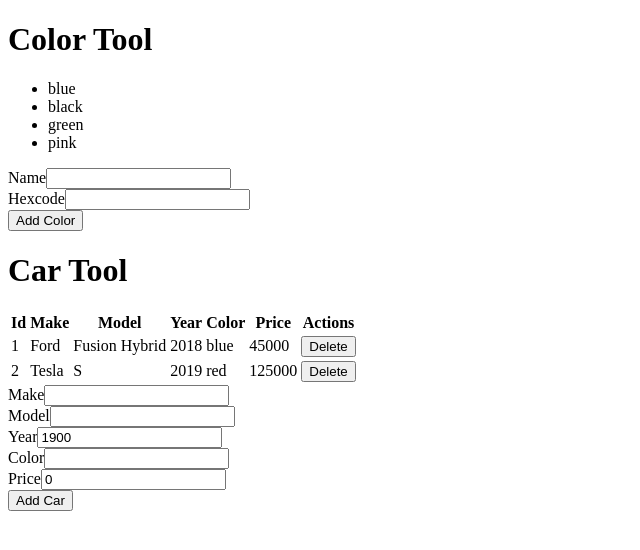
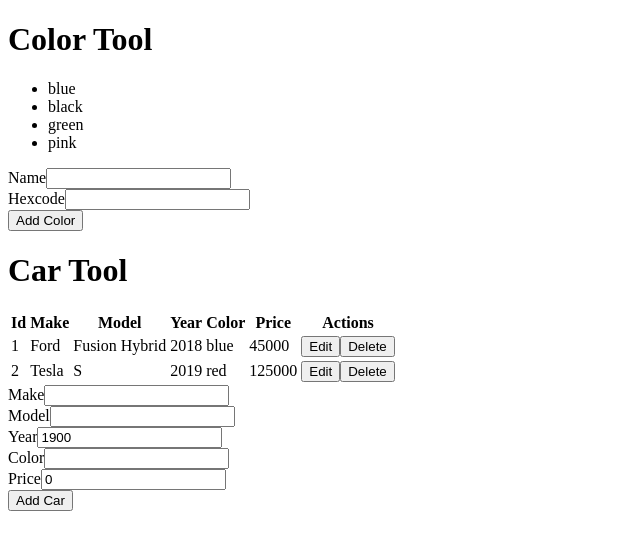
Before and after one commit to t4d-classes/react-typescript_06292020, a React (Create React App) app in the folder demo-app/: page / in a window 1280 px wide. Shown: the top 550 px of the page, without its empty margins (0-640 px from the left). Built offline with nearby package versions, Linux system fonts and the light colour scheme.

Commit message:
add perf demo

```diff
--- /dev/null
+++ b/demo-app/src/components/CarEditRow.tsx
@@ -0,0 +1,50 @@
+import React, { FC } from 'react';
+
+import { Car } from '../models/Car';
+import { useForm } from '../hooks/useForm';
+
+
+export interface CarEditRowProps {
+  car: Car;
+  onSaveCar: (car: Car) => void;
+  onCancelCar: () => void;
+}
+
+export const CarEditRow: FC<CarEditRowProps> = ({
+  car,
+  onSaveCar,
+  onCancelCar: cancelCar
+}) => {
+
+  const [ carForm, change ] = useForm({
+    make: car.make, model: car.model, year: car.year, color: car.color, price: car.price,
+  });
+
+  const saveCar = () => {
+    onSaveCar({
+      ...carForm,
+      id: car.id,
+    });
+  };
+
+  return (
+    <tr>
+      <td>{car.id}</td>
+      <td><input type="text" id="edit-make-input" name="make"
+          value={carForm.make} onChange={change} /></td>
+      <td><input type="text" id="edit-model-input" name="model"
+          value={carForm.model} onChange={change} /></td>
+      <td><input type="number" id="edit-year-input" name="year"
+          value={carForm.year} onChange={change} /></td>
+      <td><input type="text" id="edit-color-input" name="color"
+          value={carForm.color} onChange={change} /></td>
+      <td><input type="number" id="edit-price-input" name="price"
+          value={carForm.price} onChange={change} /></td>
+      <td>
+        <button type="button" onClick={saveCar}>Save</button>
+        <button type="button" onClick={cancelCar}>Cancel</button>
+      </td>
+    </tr>
+  );
+
+};
--- a/demo-app/src/components/CarTable.tsx
+++ b/demo-app/src/components/CarTable.tsx
@@ -3,10 +3,15 @@ import React, { FC } from 'react';
 import { Car } from '../models/Car';
 
 import { CarViewRow } from './CarViewRow';
+import { CarEditRow } from './CarEditRow';
 
 export interface CarTableProps {
   cars: Car[];
+  editCarId: number;
+  onEditCar: (carId: number) => void;
   onDeleteCar: (carId: number) => void;
+  onSaveCar: (car: Car) => void;
+  onCancelCar: () => void;
 }
 
 // export type CarTableProps = {
@@ -14,11 +19,15 @@ export interface CarTableProps {
 // };
 
 export const CarTable: FC<CarTableProps> = ({
-  cars,
+  cars, editCarId,
+  onEditCar: editCar,
   onDeleteCar: deleteCar,
+  onSaveCar: saveCar,
+  onCancelCar: cancelCar,
 }) => {
 
   return (
+    <form>
       <table>
         <thead>
           <tr>
@@ -32,10 +41,14 @@ export const CarTable: FC<CarTableProps> = ({
           </tr>
         </thead>
         <tbody>
-        {cars.map(car => <CarViewRow key={car.id}
-          car={car} onDeleteCar={deleteCar} />)}
+          {cars.map(car => (car.id === editCarId)
+            ? <CarEditRow key={car.id} car={car}
+                onSaveCar={saveCar} onCancelCar={cancelCar} />
+            : <CarViewRow key={car.id} car={car}
+                onEditCar={editCar} onDeleteCar={deleteCar} />)}
         </tbody>
       </table>
+    </form>
   );
 
 };
--- a/demo-app/src/components/CarTool.tsx
+++ b/demo-app/src/components/CarTool.tsx
@@ -1,7 +1,7 @@
 import React, { FC } from 'react';
 
 import { Car } from '../models/Car';
-import { useList } from '../hooks/useList';
+import { useCarTool } from '../hooks/useCarTool';
 
 import { ToolHeader } from './ToolHeader';
 import { CarTable } from './CarTable';
@@ -13,13 +13,17 @@ export interface CarToolProps {
 
 export const CarTool: FC<CarToolProps> = ({ cars: initialCars }) => {
 
-  const [ cars, appendCar, removeCar ] = useList([ ...initialCars ]);
+  const [
+    cars, editCarId, addCar, saveCar, deleteCar, editCar, cancelCar,
+  ] = useCarTool(initialCars);
 
   return (
     <>
       <ToolHeader headerText="Car Tool" />
-      <CarTable cars={cars} onDeleteCar={removeCar} />
-      <CarForm onSubmitCar={appendCar} buttonText="Add Car" />
+      <CarTable cars={cars} editCarId={editCarId}
+        onEditCar={editCar} onDeleteCar={deleteCar}
+        onSaveCar={saveCar} onCancelCar={cancelCar} />
+      <CarForm onSubmitCar={addCar} buttonText="Add Car" />
     </>
   );
 };
--- a/demo-app/src/components/CarViewRow.tsx
+++ b/demo-app/src/components/CarViewRow.tsx
@@ -4,11 +4,13 @@ import { Car } from '../models/Car';
 
 export interface CarViewRowProps {
   car: Car;
+  onEditCar: (carId: number) => void;
   onDeleteCar: (carId: number) => void;
 }
 
 export const CarViewRow: FC<CarViewRowProps> = ({
   car,
+  onEditCar: editCar,
   onDeleteCar: deleteCar
 }) => {
 
@@ -25,6 +27,7 @@ export const CarViewRow: FC<CarViewRowProps> = ({
       <td>{car.color}</td>
       <td>{car.price}</td>
       <td>
+        <button type="button" onClick={() => editCar(car.id!)}>Edit</button>
         <button type="button" onClick={() => deleteCar(car.id!)}>Delete</button>
       </td>
     </tr>
--- /dev/null
+++ b/demo-app/src/hooks/useCarTool.ts
@@ -0,0 +1,42 @@
+import { useState, useCallback } from 'react';
+
+import { Car } from '../models/Car';
+import { useList } from './useList';
+
+type AddCar = (car: Car) => void;
+type SaveCar = AddCar;
+type DeleteCar = (carId: number) => void;
+type EditCar = DeleteCar;
+type CancelCar = () => void;
+
+type UseCarTool = (initialCar: Car[]) => ([
+  Car[], number, AddCar, SaveCar, DeleteCar, EditCar, CancelCar
+])
+
+export const useCarTool: UseCarTool = (initialCars: Car[]) => {
+
+  const [ cars, appendCar, removeCar, replaceCar ] = useList([ ...initialCars ]);
+
+  const [ editCarId, setEditCarId ] = useState(-1);
+
+  console.log('use car tool rendering');
+
+  const addCar = useCallback((car: Car) => {
+    appendCar(car);
+    setEditCarId(-1);
+  }, [ appendCar ]);
+
+  const saveCar = (car: Car) => {
+    replaceCar(car);
+    setEditCarId(-1);
+  };
+
+  const deleteCar = (carId: number) => {
+    removeCar(carId);
+    setEditCarId(-1);
+  };
+
+  return [ cars, editCarId, addCar, saveCar, deleteCar, setEditCarId, () => setEditCarId(-1) ];
+
+
+};
--- a/demo-app/src/hooks/useList.ts
+++ b/demo-app/src/hooks/useList.ts
@@ -1,19 +1,20 @@
-import { useState } from 'react';
+import { useState, useCallback } from 'react';
 
 import { Item } from '../models/Item';
 
 type AppendItem<S> = (item: S) => void;
 type RemoveItem = (itemId: number) => void;
+type ReplaceItem<S> = (item: S) => void;
 
 type UseList = <T extends Item>(initialItems: T[]) => ([
-  T[], AppendItem<T>, RemoveItem,
+  T[], AppendItem<T>, RemoveItem, ReplaceItem<T>,
 ]);
 
 export const useList: UseList = <T extends Item>(initialItems: T[]) => {
 
   const [ items, setItems ] = useState(initialItems);
 
-  const appendItem: AppendItem<T> = (item) => {
+  const appendItem: AppendItem<T> = useCallback((item) => {
 
     const nextItemId = Math.max(...items.map(c => c.id!), 0) + 1;
 
@@ -24,15 +25,19 @@ export const useList: UseList = <T extends Item>(initialItems: T[]) => {
         id: nextItemId,
       },
     ]);
-  };
+  }, [ items ]);
 
   const removeItem: RemoveItem = (itemId) => {
-
-
-
     setItems(items.filter(item => item.id !== itemId));
   };
 
-  return [ items, appendItem, removeItem ];
+  const replaceItem: ReplaceItem<T> = (item) => {
+    const itemIndex = items.findIndex(i => i.id === item.id);
+    const newItems = items.concat();
+    newItems[itemIndex] = item;
+    setItems(newItems);
+  };
+
+  return [ items, appendItem, removeItem, replaceItem ];
 
 };
```
Also changed, not shown: demo-app/exercises/exercise-8.md (+1 -1 lines), demo-app/src/components/CarForm.tsx (+5 -3 lines), demo-app/src/components/ToolHeader.tsx (+5 -3 lines). Lines whose indentation alone changed are shown as unchanged.
